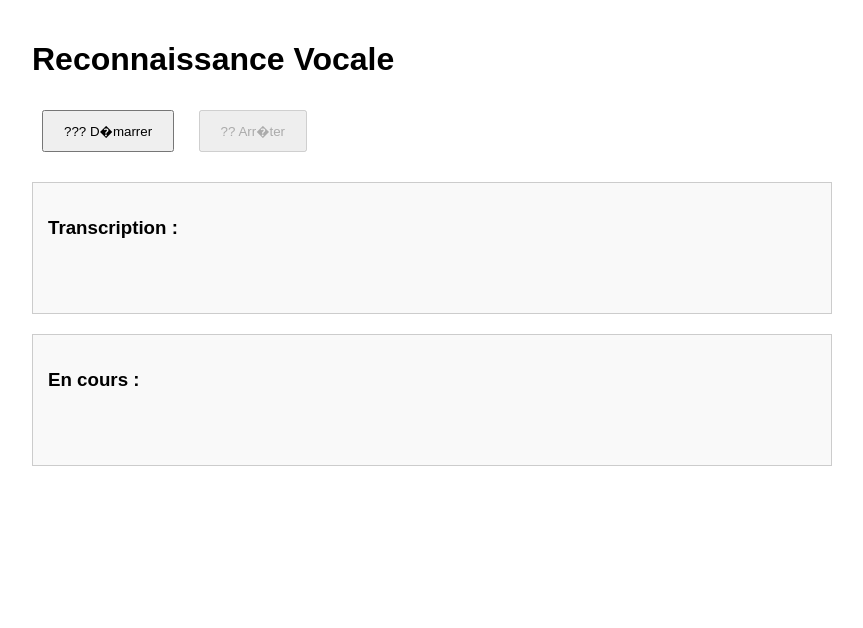
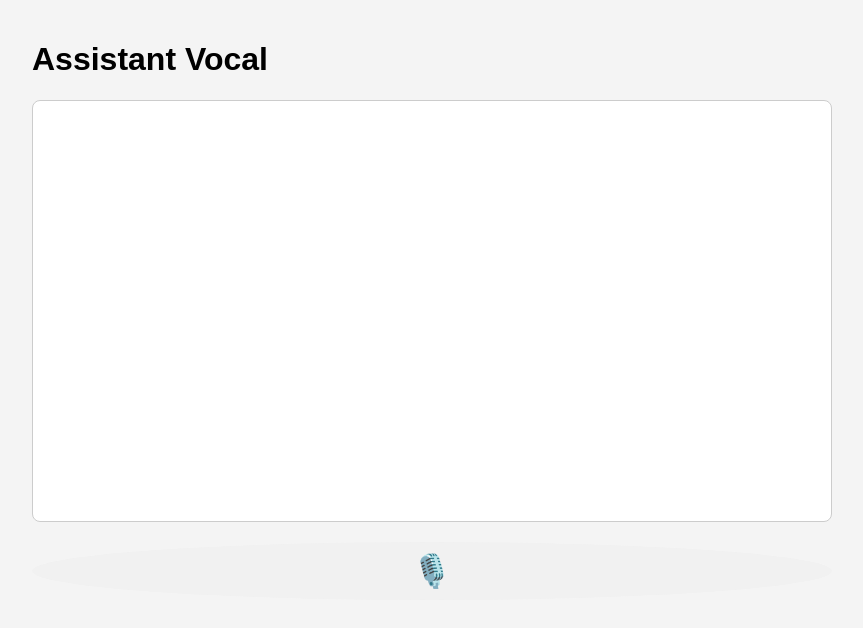
Before and after one commit to Extremis-Vision/JARVIS_Extremis, a Flask app: page / in a window 1280 px wide. Shown: the top 628 px of the page, without its empty margins (208-1071 px from the left). Run offline with Flask 3, Linux system fonts and the light colour scheme; some libraries are stand-ins or nearby versions.

Commit message:
Conversation fonctionnel avec streaming llm respond

```diff
--- a/app.py
+++ b/app.py
@@ -5,6 +5,8 @@ import json
 import logging
 import traceback
 import os
+import numpy as np
+from openai import OpenAI
 
 # Configuration des logs
 logging.basicConfig(
@@ -12,6 +14,9 @@ logging.basicConfig(
     format='%(asctime)s - %(levelname)s: %(message)s'
 )
 logger = logging.getLogger(__name__)
+
+# Configuration OpenAI
+client = OpenAI(base_url="http://localhost:1234/v1", api_key="lm-studio")
 
 app = Flask(__name__)
 socketio = SocketIO(
@@ -27,32 +32,73 @@ model = None
 recognizers = {}
 
 def initialize_vosk_model(model_path):
-    """Initialisation s�curis�e du mod�le Vosk"""
+    """Initialisation sécurisée du modèle Vosk"""
     global model
     try:
-        # V�rification du chemin du mod�le
         if not os.path.exists(model_path):
-            logger.error(f"Chemin du mod�le invalide : {model_path}")
+            logger.error(f"Chemin du modèle invalide : {model_path}")
             return None
 
         model = Model(model_path)
-        logger.info("Mod�le Vosk charg� avec succ�s")
+        logger.info("Modèle Vosk chargé avec succès")
         return model
     except Exception as e:
-        logger.error(f"Erreur de chargement du mod�le Vosk : {e}")
+        logger.error(f"Erreur de chargement du modèle Vosk : {e}")
         logger.error(traceback.format_exc())
         return None
 
 def clean_text(text):
     """Nettoyage et normalisation du texte"""
     try:
-        # Suppression des caract�res sp�ciaux et normalisation
         text = text.strip()
         text = ''.join(char for char in text if char.isprintable())
         return text.lower()
     except Exception as e:
         logger.error(f"Erreur de nettoyage du texte : {e}")
         return ""
+
+def appel_llm(transcription):
+    """Appel � l'API du mod�le LLM pour g�n�rer une r�ponse"""
+    try:
+        history = [
+            {"role": "user", "content": transcription}
+        ]
+
+        completion = client.chat.completions.create(
+            model="lmstudio-community/Llama-3.2-1B-Instruct-GGUF",
+            messages=history,
+            temperature=0.7,
+            stream=True
+        )
+
+        response_text = ""
+        for chunk in completion:
+            if chunk.choices[0].delta.content is not None:
+                chunk_text = chunk.choices[0].delta.content
+                response_text += chunk_text
+
+                socketio.emit('assistant_response_stream', {
+                    'text': chunk_text,
+                    'is_final': False
+                })
+                socketio.sleep(0.05)  # Petit d�lai pour fluidifier l'affichage
+
+        # �mettre la fin de la r�ponse
+        socketio.emit('assistant_response_stream', {
+            'text': '',
+            'is_final': True
+        })
+
+        return response_text
+
+    except Exception as e:
+        logger.error("Erreur lors de l'acc�s � la r�ponse: %s", e)
+        socketio.emit('assistant_response_stream', {
+            'text': "Une erreur s'est produite.",
+            'is_final': True
+        })
+        return "Une erreur s'est produite."
+
 
 @app.route('/')
 def index():
@@ -61,71 +107,56 @@ def index():
 @socketio.on('connect')
 def handle_connect():
     if model is None:
-        logger.warning("Mod�le Vosk non initialis�")
+        logger.warning("Modèle Vosk non initialisé")
         return False
 
     session_id = request.sid
     try:
-        # Cr�ation d'un nouveau recognizer par session
         recognizer = KaldiRecognizer(model, 16000)
-        recognizers[session_id] = recognizer
+        recognizers[session_id] = {
+            'recognizer': recognizer,
+            'transcription': ''
+        }
         logger.info(f"Nouvelle connexion : {session_id}")
     except Exception as e:
-        logger.error(f"Erreur de cr�ation du recognizer : {e}")
+        logger.error(f"Erreur de création du recognizer : {e}")
         logger.error(traceback.format_exc())
         return False
-
-@socketio.on('disconnect')
-def handle_disconnect():
-    session_id = request.sid
-    if session_id in recognizers:
-        del recognizers[session_id]
-    logger.info(f"D�connexion : {session_id}")
 
 @socketio.on('audio_stream')
 def handle_audio_stream(data):
     session_id = request.sid
-    recognizer = recognizers.get(session_id)
+    session_data = recognizers.get(session_id)
 
-    if recognizer is None:
+    if session_data is None:
         logger.warning("Pas de recognizer pour cette session")
         return
 
+    recognizer = session_data['recognizer']
+
     try:
-        # Conversion s�curis�e des donn�es
         if isinstance(data, dict) and '_placeholder' in data:
             return
 
-        # V�rification de la taille des donn�es
-        if len(data) < 2048:
-            logger.warning("Donn�es audio insuffisantes")
+        audio_data = np.frombuffer(data, dtype=np.int16)
+
+        if len(audio_data) < 2048:
+            logger.warning("Données audio insuffisantes")
             return
 
-        # Traitement des donn�es audio avec gestion des erreurs
-        try:
-            if recognizer.AcceptWaveform(data):
-                result = json.loads(recognizer.Result())
-                text = clean_text(result.get('text', ''))
+        if recognizer.AcceptWaveform(audio_data.tobytes()):
+            result = json.loads(recognizer.Result())
+            text = clean_text(result.get('text', ''))
 
-                if text:
-                    logger.info(f"R�sultat final : {text}")
-                    socketio.emit('transcription', {
-                        'text': text,
-                        'final': True
-                    })
-            else:
-                partial_result = json.loads(recognizer.PartialResult())
-                text = clean_text(partial_result.get('partial', ''))
+            if text:
+                logger.info(f"Résultat final : {text}")
+                socketio.emit('transcription', {
+                    'text': text,
+                    'final': True
+                })
 
-                if text:
-                    logger.info(f"R�sultat partiel : {text}")
-                    socketio.emit('transcription', {
-                        'text': text,
-                        'final': False
-                    })
-        except Exception as vosk_error:
-            logger.error(f"Erreur Vosk lors du traitement audio : {vosk_error}")
-            logger.error(traceback.format_exc())
+                socketio.start_background_task(appel_llm, text)
+                socketio.emit('stop_recording', room=session_id)
 
     except Exception as e:
         logger.error(f"Erreur de traitement audio globale : {e}")
@@ -137,24 +168,23 @@ def default_error_handler(e):
     logger.error(traceback.format_exc())
 
 def find_vosk_model():
-    """Recherche automatique du mod�le Vosk"""
+    """Recherche automatique du modèle Vosk"""
     possible_paths = [
-        "./model",  # R�pertoire local
-        "./vosk-model-fr",  # Mod�le fran�ais
-        os.path.expanduser("~/vosk-model-fr"),  # R�pertoire utilisateur
-        "/usr/local/share/vosk-model-fr",  # R�pertoire syst�me
+        "./model",
+        "./vosk-model-fr",
+        os.path.expanduser("~/vosk-model-fr"),
+        "/usr/local/share/vosk-model-fr",
     ]
 
     for path in possible_paths:
         if os.path.exists(path):
-            logger.info(f"Mod�le Vosk trouv� : {path}")
+            logger.info(f"Modèle Vosk trouvé : {path}")
             return path
 
-    logger.error("Aucun mod�le Vosk trouv�")
+    logger.error("Aucun modèle Vosk trouvé")
     return None
 
 if __name__ == '__main__':
-    # Recherche et initialisation du mod�le Vosk
     model_path = find_vosk_model()
 
     if model_path:
@@ -168,6 +198,6 @@ if __name__ == '__main__':
                 debug=True
             )
         else:
-            logger.error("Impossible de charger le mod�le Vosk")
+            logger.error("Impossible de charger le modèle Vosk")
     else:
-        logger.error("Aucun mod�le Vosk disponible")
+        logger.error("Aucun modèle Vosk disponible")
--- a/templates/index.html
+++ b/templates/index.html
@@ -3,7 +3,7 @@
 <head>
     <meta charset="UTF-8">
     <meta name="viewport" content="width=device-width, initial-scale=1.0">
-    <title>Reconnaissance Vocale en Temps R�el</title>
+    <title>Assistant Vocal</title>
     <script src="https://cdnjs.cloudflare.com/ajax/libs/socket.io/4.4.1/socket.io.min.js"></script>
     <style>
         body {
@@ -11,46 +11,97 @@
             max-width: 800px;
             margin: 0 auto;
             padding: 20px;
+            background-color: #f4f4f4;
         }
-        #transcription, #partialTranscription {
+
+        #chat {
             border: 1px solid #ccc;
-            padding: 15px;
-            margin-top: 20px;
-            min-height: 100px;
-            background-color: #f9f9f9;
+            height: 400px;
+            overflow-y: scroll;
+            padding: 10px;
+            margin-bottom: 20px;
+            background-color: white;
+            border-radius: 8px;
         }
-        button {
-            padding: 10px 20px;
-            margin: 10px;
+
+        .message {
+            margin-bottom: 10px;
+            padding: 10px;
+            border-radius: 8px;
+            max-width: 80%;
+            word-wrap: break-word;
+            position: relative;
+            animation: fadeIn 0.3s ease-in;
+        }
+
+        .user {
+            background-color: #e6f2ff;
+            align-self: flex-end;
+            margin-left: auto;
+        }
+
+        .assistant {
+            background-color: #f0f0f0;
+            align-self: flex-start;
+        }
+
+        #microphone {
+            font-size: 2em;
             cursor: pointer;
+            text-align: center;
+            padding: 10px;
+            background-color: #f1f1f1;
+            border-radius: 50%;
+            transition: background-color 0.3s;
+        }
+
+        #microphone:hover {
+            background-color: #e0e0e0;
+        }
+
+        @keyframes fadeIn {
+            from {
+                opacity: 0;
+                transform: translateY(10px);
+            }
+            to {
+                opacity: 1;
+                transform: translateY(0);
+            }
+        }
+
+        #chat {
+            display: flex;
+            flex-direction: column;
         }
     </style>
 </head>
 <body>
-    <h1>Reconnaissance Vocale</h1>
-    <button id="startBtn">??? D�marrer</button>
-    <button id="stopBtn" disabled>?? Arr�ter</button>
+    <h1>Assistant Vocal</h1>
 
-    <div id="transcription">
-        <h3>Transcription :</h3>
-        <p id="finalText"></p>
-    </div>
-    <div id="partialTranscription">
-        <h3>En cours :</h3>
-        <p id="partialText"></p>
-    </div>
+    <div id="chat"></div>
+
+    <div id="microphone">🎙️</div>
 
     <script>
         const socket = io();
-        let audioContext, processor, input;
-        const startBtn = document.getElementById('startBtn');
-        const stopBtn = document.getElementById('stopBtn');
-        const finalText = document.getElementById('finalText');
-        const partialText = document.getElementById('partialText');
+        const chatDiv = document.getElementById('chat');
+        const microphoneBtn = document.getElementById('microphone');
+        let audioContext, processor, input, stream;
+        let isRecording = false;
+        let currentAssistantMessage = null;
+
+        function addMessage(text, type) {
+            const messageDiv = document.createElement('div');
+            messageDiv.classList.add('message', type);
+            messageDiv.textContent = text;
+            chatDiv.appendChild(messageDiv);
+            chatDiv.scrollTop = chatDiv.scrollHeight;
+        }
 
         async function startRecording() {
             try {
-                const stream = await navigator.mediaDevices.getUserMedia({ audio: true });
+                stream = await navigator.mediaDevices.getUserMedia({ audio: true });
                 audioContext = new AudioContext({ sampleRate: 16000 });
                 input = audioContext.createMediaStreamSource(stream);
                 processor = audioContext.createScriptProcessor(4096, 1, 1);
@@ -69,10 +120,11 @@
                 input.connect(processor);
                 processor.connect(audioContext.destination);
 
-                startBtn.disabled = true;
-                stopBtn.disabled = false;
+                isRecording = true;
+                microphoneBtn.textContent = '🟥';
+                addMessage('Enregistrement en cours...', 'assistant');
             } catch (err) {
-                console.error("Erreur d'acc�s au microphone :", err);
+                console.error("Erreur d'accès au microphone :", err);
             }
         }
 
@@ -82,21 +134,54 @@
                 input.disconnect();
                 audioContext.close();
             }
-            startBtn.disabled = false;
-            stopBtn.disabled = true;
+            if (stream) {
+                stream.getTracks().forEach(track => track.stop());
+            }
+            isRecording = false;
+            microphoneBtn.textContent = '🎙️';
+            addMessage('Enregistrement terminé', 'assistant');
         }
 
         socket.on('transcription', (data) => {
             if (data.final) {
-                finalText.textContent += ' ' + data.text;
-                partialText.textContent = '';
-            } else {
-                partialText.textContent = data.text;
+                addMessage(data.text, 'user');
             }
         });
 
-        startBtn.onclick = startRecording;
-        stopBtn.onclick = stopRecording;
+        socket.on('assistant_response_stream', (data) => {
+            // Créer le message si c'est le premier chunk
+            if (!currentAssistantMessage) {
+                currentAssistantMessage = document.createElement('div');
+                currentAssistantMessage.classList.add('message', 'assistant');
+                chatDiv.appendChild(currentAssistantMessage);
+            }
+
+            // Ajouter le texte au fur et à mesure
+            if (!data.is_final) {
+                // Ajouter le nouveau texte
+                currentAssistantMessage.textContent += data.text;
+
+                // Scroll automatique
+                chatDiv.scrollTop = chatDiv.scrollHeight;
+            }
+
+            // Fin de la réponse
+            if (data.is_final) {
+                currentAssistantMessage = null;
+            }
+        });
+
+        socket.on('stop_recording', () => {
+            stopRecording();
+        });
+
+        microphoneBtn.onclick = () => {
+            if (!isRecording) {
+                startRecording();
+            } else {
+                stopRecording();
+            }
+        };
     </script>
 </body>
 </html>
```
